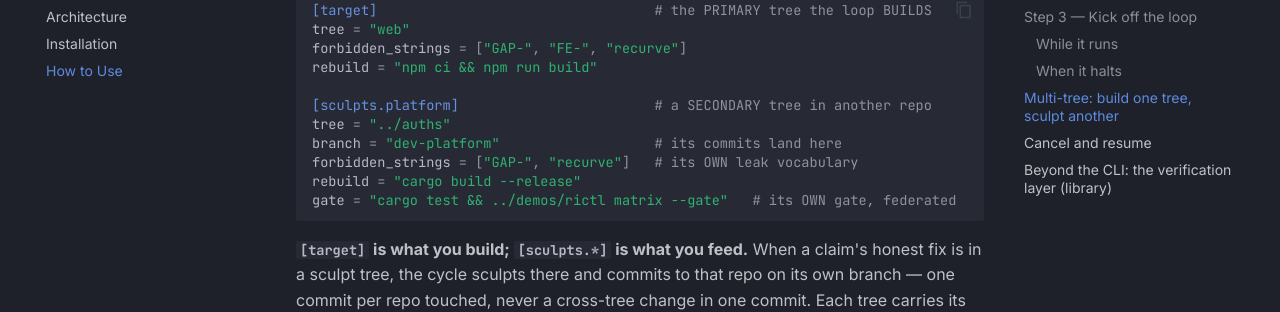
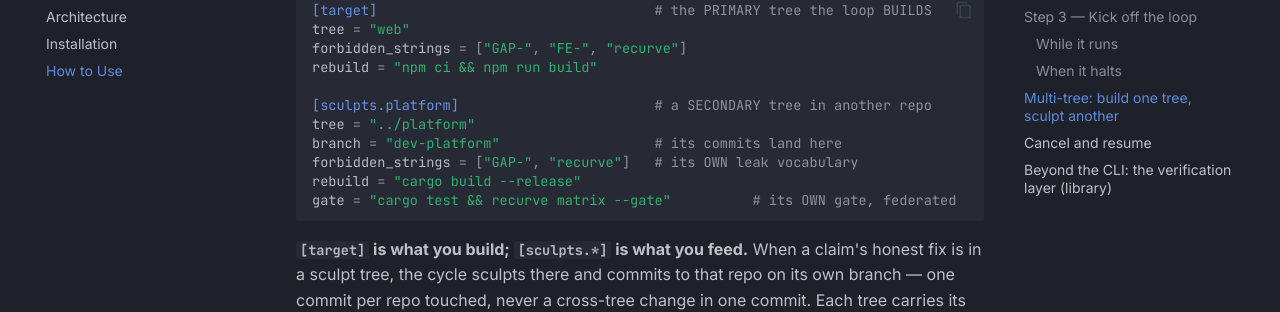
Before and after one commit to bordumb/recurve, an MkDocs documentation site: the page built from docs/usage.md, in a window 1280 px wide and 900 px high, scrolled down 2656 px. Shown: the part 145-457 px from the top of the window. Built offline with MkDocs 1.6.1 and Material for MkDocs 9.7.7, drawn with Linux system fonts in a browser that asks for light colours.

Commit message:
docs: keep the published site origin-agnostic
The multi-tree usage example was lifted verbatim from an origin tree
(../auths, an origin-specific gate command); genericize it to ../platform
with a plain recurve gate so the published doc carries no origin vocabulary.

improvements.md is an internal PRD (orphan, not in nav) that mkdocs was
still emitting as a live page with origin terms in the HTML; exclude it
from publishing alongside plan.md and plans/, matching the established
internal-design-doc pattern. Strict build passes; the built site now
contains no origin vocabulary.

Auths-Id: did:keri:EB5cPHY0t-ejNC_rUzPS1dclTvd6kG-R9mQzjozCuGgd
Auths-Device: did:keri:EB5cPHY0t-ejNC_rUzPS1dclTvd6kG-R9mQzjozCuGgd
Auths-Anchor-Seq: 1

````diff
--- a/docs/usage.md
+++ b/docs/usage.md
@@ -168,11 +168,11 @@ forbidden_strings = ["GAP-", "FE-", "recurve"]
 rebuild = "npm ci && npm run build"
 
 [sculpts.platform]                        # a SECONDARY tree in another repo
-tree = "../auths"
+tree = "../platform"
 branch = "dev-platform"                   # its commits land here
 forbidden_strings = ["GAP-", "recurve"]   # its OWN leak vocabulary
 rebuild = "cargo build --release"
-gate = "cargo test && ../demos/rictl matrix --gate"   # its OWN gate, federated
+gate = "cargo test && recurve matrix --gate"          # its OWN gate, federated
 ```
 
 **`[target]` is what you build; `[sculpts.*]` is what you feed.** When a claim's
--- a/mkdocs.yml
+++ b/mkdocs.yml
@@ -2,10 +2,12 @@ site_name: recurve
 site_description: Claims-driven recursive software improvement — point it at a repo or a PRD and burn down the gap between claimed and proven.
 
 # Internal repo documents that must NOT be published or indexed on the site.
-# plan.md is the design spec and the designated provenance zone; plans/ holds
-# internal design docs that stay in-repo only, never on the site.
+# plan.md is the design spec and the designated provenance zone; improvements.md
+# is an internal PRD; plans/ holds internal design docs. All stay in-repo only,
+# never on the site.
 exclude_docs: |
   plan.md
+  improvements.md
   plans/
 
 theme:
````
